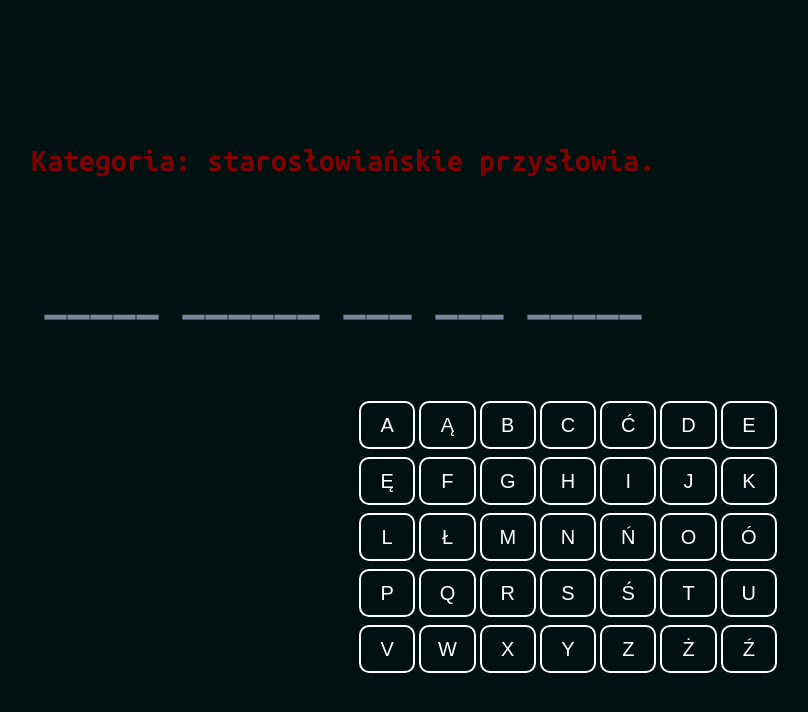
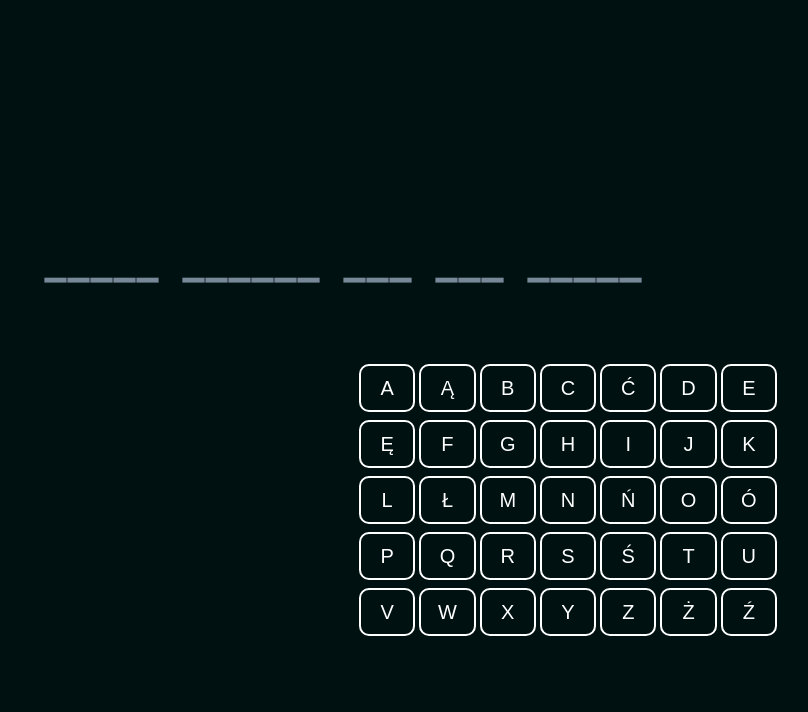
Before and after one commit to Szwederowiak/Natalja, a plain HTML site: page index.html in a window 1280 px wide. Shown: the whole page, without its empty margins (297-1105 px from the left). Drawn offline with Linux system fonts and the light colour scheme.

Commit message:
Update index.html

```diff
--- a/index.html
+++ b/index.html
@@ -15,7 +15,6 @@
 </head>
 <body>
     <div id="game">
-        <h1> Kategoria: starosłowiańskie przysłowia.</h1>
         <div id="password">
 
         </div>
```
